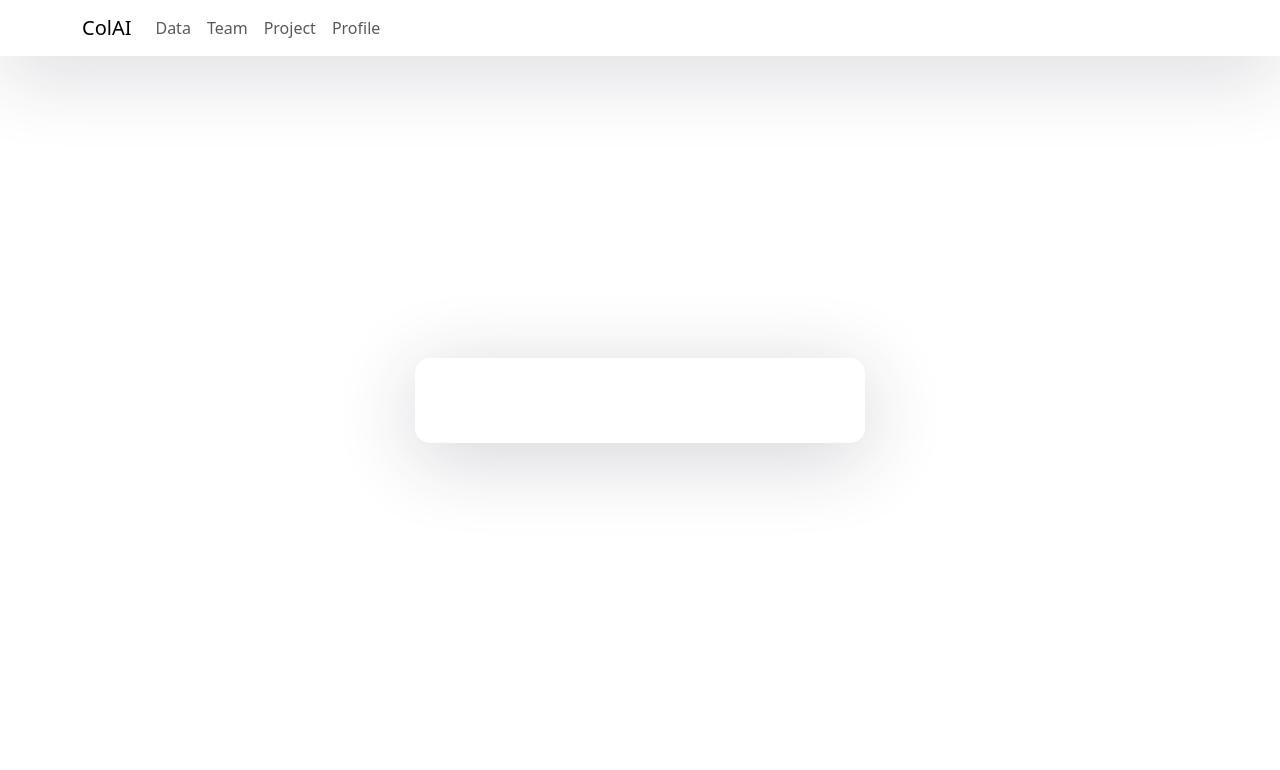
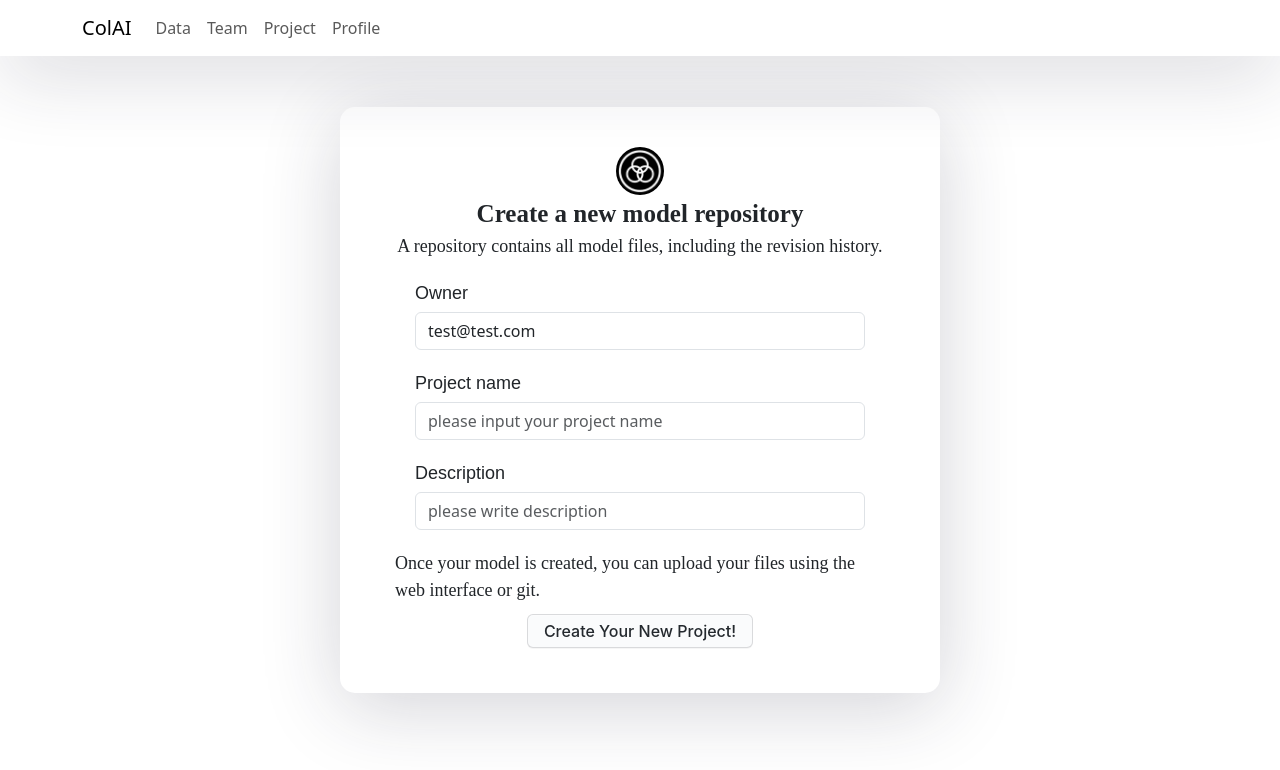
Before and after one commit to Collaborative-AI/colteam, a React (Create React App) app in the folder my-react-app/: page /new_project in a window 1280 px wide. Shown: the top 770 px of the page. Built offline with nearby package versions, Linux system fonts and the light colour scheme.

Commit message:
create new project

```diff
--- a/my-react-app/src/App.js
+++ b/my-react-app/src/App.js
@@ -12,8 +12,9 @@ import LoggedIn from './components/loggedin.component'
 import ForgetPasswd from './components/forget_passwd.component'
 import Project from './components/project.component'
 import Profile from './components/profile.component'
+import NewProject from './components/newProject.component'
 
-function App() {
+function App () {
   return (
     <Router>
       <div className="App">
@@ -30,7 +31,7 @@ function App() {
               <Route path="/logged-in" element={<LoggedIn />} />
               <Route path="/forget_passwd" element={<ForgetPasswd />} />
               <Route path="/profile" element={<Profile />} />
-              <Route path="/new_project" element={<newProject />} />
+              <Route path="/new_project" element={<NewProject />} />
               <Route path="/show_project" element={<showProject />} />
             </Routes>
           </div>
--- a/my-react-app/src/components/AuthProvider.component.js
+++ b/my-react-app/src/components/AuthProvider.component.js
@@ -1,16 +1,16 @@
-import { createContext, useState } from "react";
+import { createContext, useState } from "react"
 
-const AuthContext = createContext({});
+const AuthContext = createContext({})
 
 export const AuthProvider = ({ children }) => {
     const [auth, setAuth] = useState({
-        // email: '',
+        email: 'test@test.com',
         // password: '',
         ...FormData,
         roles: '',
         accessToken: '',
         success: true,
-    });
+    })
 
     return (
         <AuthContext.Provider value={{ auth, setAuth }}>
@@ -19,4 +19,4 @@ export const AuthProvider = ({ children }) => {
     )
 }
 
-export default AuthContext;
+export default AuthContext
--- /dev/null
+++ b/my-react-app/src/components/newProject.component.js
@@ -0,0 +1,96 @@
+import React from 'react'
+import { useState, useContext } from 'react'
+import './../index.css'
+import colteam_logo from './../images/colteam_logo.png'
+import AuthContext from './AuthProvider.component'
+import { useNavigate } from 'react-router-dom'
+import axios from 'axios'
+
+const InputItem = ({ name, onChange, value, placeholder }) => {
+  return (
+    <div className="input-item">
+      <label className="input-item-name">{name}</label>
+      <input
+        type='text'
+        className='form-control'
+        placeholder={placeholder}
+        value={value}
+        onChange={onChange}
+        readOnly={onChange == null}
+      />
+    </div>
+  )
+}
+
+
+function NewProject () {
+  const [projectName, setProjectName] = useState("")
+  const [description, setDescription] = useState("")
+  const { auth } = useContext(AuthContext)
+  const navigate = useNavigate()
+
+  const handleSubmit = (e) => {
+    e.preventDefault()
+    const data = {
+      id: auth.email,
+      title: projectName,
+      description: description
+    }
+    axios
+      .post('http://localhost:8000/projects/create/', data)
+      .then((response) => {
+        console.log(response.data)
+        navigate('/show_project')
+      })
+      .catch((error) => {
+        if (error.response) {
+          console.error('Status Code:', error.response.status)
+
+          console.error('Data:', error.response.data)
+          console.error('Response Header:', error.response.headers)
+        } else {
+          console.error('Error:', error.message)
+        }
+      })
+
+  }
+
+  return (
+    <div>
+      <div className="create-project-header-container">
+        <div>
+          <img className="logo" src={colteam_logo} alt="" />
+        </div>
+        <div className="create-project-title-text">Create a new model repository</div>
+        <div className="create-project-subtitle-text">A repository contains all model files, including the revision history.</div>
+      </div>
+      <InputItem
+        name="Owner"
+        value={auth.email}
+      />
+      <InputItem
+        name="Project name"
+        value={projectName}
+        onChange={(e) => setProjectName(e.target.value)}
+        placeholder="please input your project name"
+      />
+
+      <InputItem
+        name="Description"
+        value={description}
+        onChange={(e) => setDescription(e.target.value)}
+        placeholder="please write description"
+      />
+
+      <div className="create-project-info-text">
+        Once your model is created, you can upload your files using the web interface or git.
+      </div>
+      <div className="create-project-button-container">
+        <button className="create-project-create-button" onClick={handleSubmit}>Create Your New Project!</button>
+      </div>
+    </div>
+
+  )
+}
+
+export default NewProject
--- a/my-react-app/src/index.css
+++ b/my-react-app/src/index.css
@@ -62,13 +62,13 @@ html,
 }
 
 .auth-inner {
-  width: 450px;
+  width: 600px;
   margin: auto;
   background: #ffffff;
   box-shadow: 0px 14px 80px rgba(34, 35, 58, 0.2);
   padding: 40px 55px 45px 55px;
   border-radius: 15px;
-  transition: all .3s;
+  transition: all 0.3s;
 }
 
 .auth-wrapper .form-control:focus {
@@ -100,3 +100,134 @@ html,
 .forgot-password a {
   color: #167bff;
 }
+
+.project-create {
+  margin: 10px 0;
+}
+
+.project-submit {
+  width: 70px;
+  height: 64px;
+  position: absolute;
+  right: -80px;
+  top: 0;
+  padding: 4px 15px;
+  font-size: 14px;
+  color: #fff;
+  border-radius: 4px;
+  text-align: center;
+  min-width: 60px;
+  vertical-align: top;
+  cursor: pointer;
+  background-color: #00a1d6;
+  border: 1px solid #00a1d6;
+  transition: 0.1s;
+  user-select: none;
+  outline: none;
+}
+
+.create-project-header-container {
+  display: flex;
+  align-items: center;
+  flex-direction: column;
+}
+
+.create-project-button-container {
+  display: flex;
+  align-items: center;
+  flex-direction: column;
+  margin-top: 10px;
+}
+
+.logo {
+  width: 48px;
+  height: 48px;
+  border-radius: 50%;
+}
+
+.input-item {
+  margin: 20px;
+}
+
+.input-item-name {
+  margin-bottom: 5px;
+  font-size: large;
+}
+
+.create-project-title-text {
+  justify-content: center;
+  font-family: 'Times New Roman', Times, serif;
+  font-size: 25px;
+  font-weight: bold;
+}
+
+.create-project-subtitle-text {
+  font-family: 'Times New Roman', Times, serif;
+  font-size: 18px;
+  font-weight: lighter;
+}
+
+.create-project-info-text {
+  font-family: 'Times New Roman', Times, serif;
+  font-size: 18px;
+  font-weight: lighter;
+}
+
+.create-project-create-button {
+  appearance: none;
+  background-color: #fafbfc;
+  border: 1px solid rgba(27, 31, 35, 0.15);
+  border-radius: 6px;
+  box-shadow: rgba(27, 31, 35, 0.04) 0 1px 0,
+    rgba(255, 255, 255, 0.25) 0 1px 0 inset;
+  box-sizing: border-box;
+  color: #24292e;
+  cursor: pointer;
+  display: inline-block;
+  font-family: -apple-system, system-ui, 'Segoe UI', Helvetica, Arial,
+    sans-serif, 'Apple Color Emoji', 'Segoe UI Emoji';
+  font-size: 16px;
+  font-weight: 500;
+  line-height: 20px;
+  list-style: none;
+  padding: 6px 16px;
+  position: relative;
+  transition: background-color 0.2s cubic-bezier(0.3, 0, 0.5, 1);
+  user-select: none;
+  -webkit-user-select: none;
+  touch-action: manipulation;
+  vertical-align: middle;
+  white-space: nowrap;
+  word-wrap: break-word;
+}
+
+.create-project-create-button:hover {
+  background-color: #f3f4f6;
+  text-decoration: none;
+  transition-duration: 0.1s;
+}
+
+.create-project-create-button:disabled {
+  background-color: #fafbfc;
+  border-color: rgba(27, 31, 35, 0.15);
+  color: #959da5;
+  cursor: default;
+}
+
+.create-project-create-button:active {
+  background-color: #edeff2;
+  box-shadow: rgba(225, 228, 232, 0.2) 0 1px 0 inset;
+  transition: none 0s;
+}
+
+.create-project-create-button:focus {
+  outline: 1px transparent;
+}
+
+.create-project-create-button:before {
+  display: none;
+}
+
+.create-project-create-button:-webkit-details-marker {
+  display: none;
+}
```
Also changed, not shown: my-react-app/src/components/signup.component.js (+20 -19 lines), my-react-app/src/images/colteam_logo.png (added).
